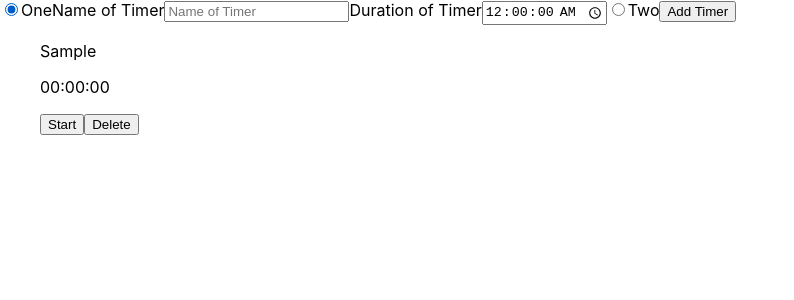
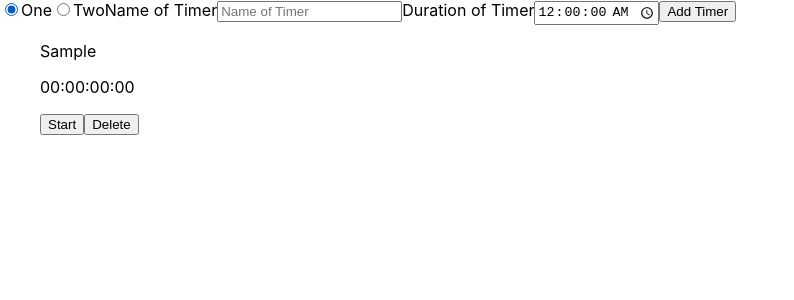
Before and after one commit to Ribich1/stopwatch, a React (Create React App) app: page / in a window 1280 px wide. Both pictures are taken after typing "Sample" into the empty fields and a click on the button "Add Timer". Shown: the top 300 px of the page, without its empty margins (0-794 px from the left). Built offline with nearby package versions, Linux system fonts and the light colour scheme.

Commit message:
2d type of choosen duration

```diff
--- a/src/components/TimerForm.jsx
+++ b/src/components/TimerForm.jsx
@@ -17,6 +17,12 @@ export const TimerForm = () => {
     const timer = timerMs(values.timer);
     if (values.variant === 'Two') {
       console.log('two');
+      console.log(values);
+      const dateUntil = `${values.date} ${values.timeUntil}`;
+      const dateUntilMs = Date.parse(dateUntil);
+      const timer = dateUntilMs - Date.now();
+      addTimer({ ...values, timer, id });
+      resetForm();
       return;
     }
     addTimer({ ...values, timer, id });
@@ -31,6 +37,10 @@ export const TimerForm = () => {
             <Field type="radio" name="variant" value="One" />
             One
           </label>
+          <label>
+            <Field type="radio" name="variant" value="Two" />
+            Two
+          </label>
           {values.variant === 'One' && (
             <>
               <label htmlFor="name">Name of Timer</label>
@@ -44,17 +54,13 @@ export const TimerForm = () => {
               <Field type="time" id="timer" name="timer" step="1" />
             </>
           )}
-          <label>
-            <Field type="radio" name="variant" value="Two" />
-            Two
-          </label>
           {values.variant === 'Two' && (
             <>
-              <label htmlFor="nameUntil">Name of Timer</label>
+              <label htmlFor="nameOfTimerUntil">Name of Timer</label>
               <Field
                 type="text"
-                id="nameUntil"
-                name="nameUntil"
+                id="nameOfTimerUntil"
+                name="nameOfTimerUntil"
                 placeholder="Name of Timer"
               />
               <label htmlFor="date">Timer until the date:</label>
--- a/src/components/TimerItem.jsx
+++ b/src/components/TimerItem.jsx
@@ -2,7 +2,7 @@ import { useTimers } from 'context/ContextTimers';
 import { msToTime } from 'helpers/getPadTime';
 import { useEffect, useState } from 'react';
 
-export const TimerItem = ({ name, timer, id }) => {
+export const TimerItem = ({ name, timer, id, nameOfTimerUntil }) => {
   const { delTimer } = useTimers();
   const [timeLeft, setTimeLeft] = useState(timer);
   const [isCounting, setIsCounting] = useState(false);
@@ -31,7 +31,7 @@ export const TimerItem = ({ name, timer, id }) => {
   };
   return (
     <div>
-      <p>{name}</p>
+      <p>{name || nameOfTimerUntil}</p>
       <p>{msToTime(timeLeft)}</p>
       {isCounting ? (
         <button onClick={handleStop}>Stop</button>
--- a/src/helpers/getPadTime.js
+++ b/src/helpers/getPadTime.js
@@ -8,9 +8,12 @@ export const timerMs = timer => {
   return hours + minutes + seconds;
 };
 
-export const msToTime = (timer) => {
-    const seconds = getPadTime(String(Math.floor((timer / 1000) % 60)));
-    const minutes = getPadTime(String(Math.floor((timer / 1000/60) % 60)));
-    const hours = getPadTime(String(Math.floor((timer / 1000 / 60 / 60) % 60)));
-    return `${hours}:${minutes}:${seconds}`
-}
+export const msToTime = timer => {
+  const seconds = getPadTime(String(Math.floor((timer / 1000) % 60)));
+  const minutes = getPadTime(String(Math.floor((timer / 1000 / 60) % 60)));
+  const hours = getPadTime(String(Math.floor((timer / 1000 / 60 / 60))));
+  const days = getPadTime(String(Math.floor(hours/24)));
+
+  return `${days}:${getPadTime(hours-days*24)}:${minutes}:${seconds}`;
+  // return `${hours}:${minutes}:${seconds}`;
+};
```
